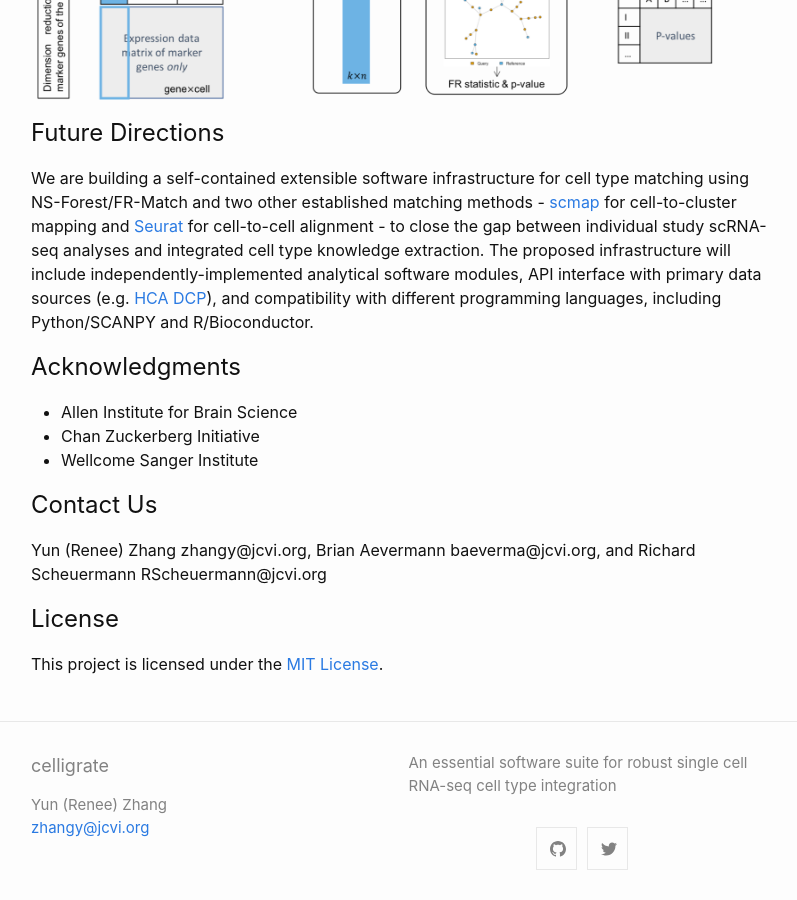
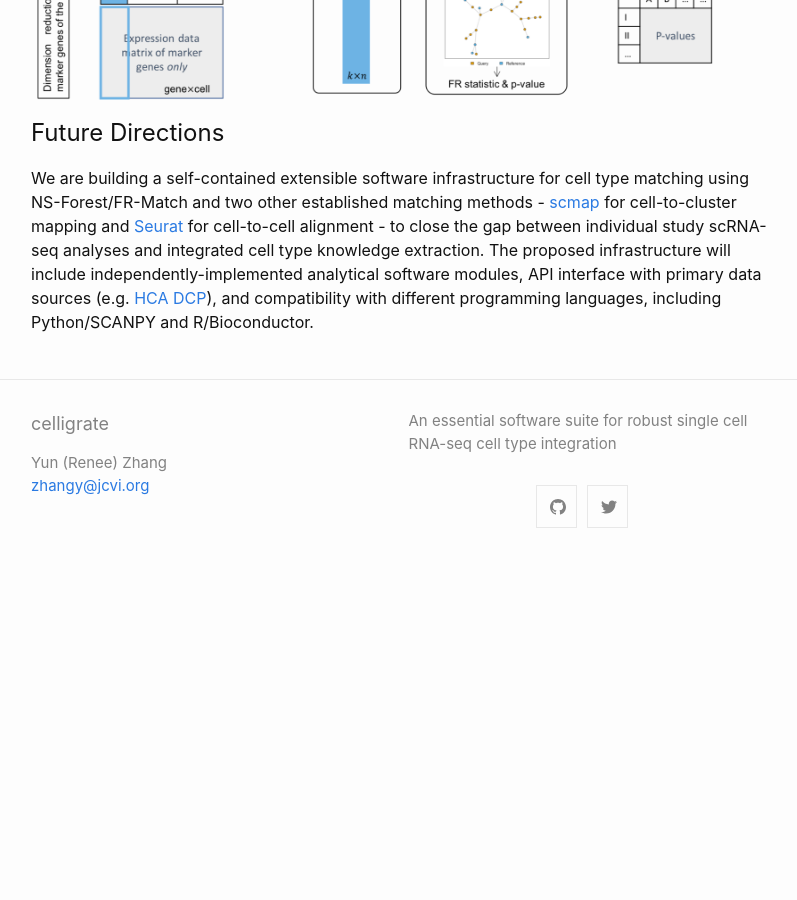
Before and after one commit to JCVenterInstitute/celligrate, a Jekyll site: the page built from index.md, in a window 1280 px wide and 900 px high, scrolled down 2041 px. Shown: the whole window, without its empty margins (239-1036 px from the left). Built offline with Jekyll 4.4.1, drawn with Linux system fonts in a browser that asks for light colours; our own code applies the rules of GitHub Pages for plain Markdown files; after the commit the page ends 2599 px from its top, so only the background shows below that.

Commit message:
moved content to About

```diff
--- a/index.md
+++ b/index.md
@@ -37,17 +37,3 @@ Existing and new sc/snRNA-seq data need to go through quality control, alignment
 ## Future Directions
 
 We are building a self-contained extensible software infrastructure for cell type matching using NS-Forest/FR-Match and two other established matching methods - [scmap](https://github.com/hemberg-lab/scmap) for cell-to-cluster mapping and [Seurat](https://github.com/satijalab/seurat) for cell-to-cell alignment - to close the gap between individual study scRNA-seq analyses and integrated cell type knowledge extraction. The proposed infrastructure will include independently-implemented analytical software modules, API interface with primary data sources (e.g. [HCA DCP](https://www.humancellatlas.org/data-sharing)), and compatibility with different programming languages, including Python/SCANPY and R/Bioconductor.
-
-## Acknowledgments
-
-* Allen Institute for Brain Science
-* Chan Zuckerberg Initiative
-* Wellcome Sanger Institute
-
-## Contact Us
-
-Yun (Renee) Zhang zhangy@jcvi.org, Brian Aevermann baeverma@jcvi.org, and Richard Scheuermann RScheuermann@jcvi.org
-
-## License
-
-This project is licensed under the [MIT License](LICENSE.txt).
```
